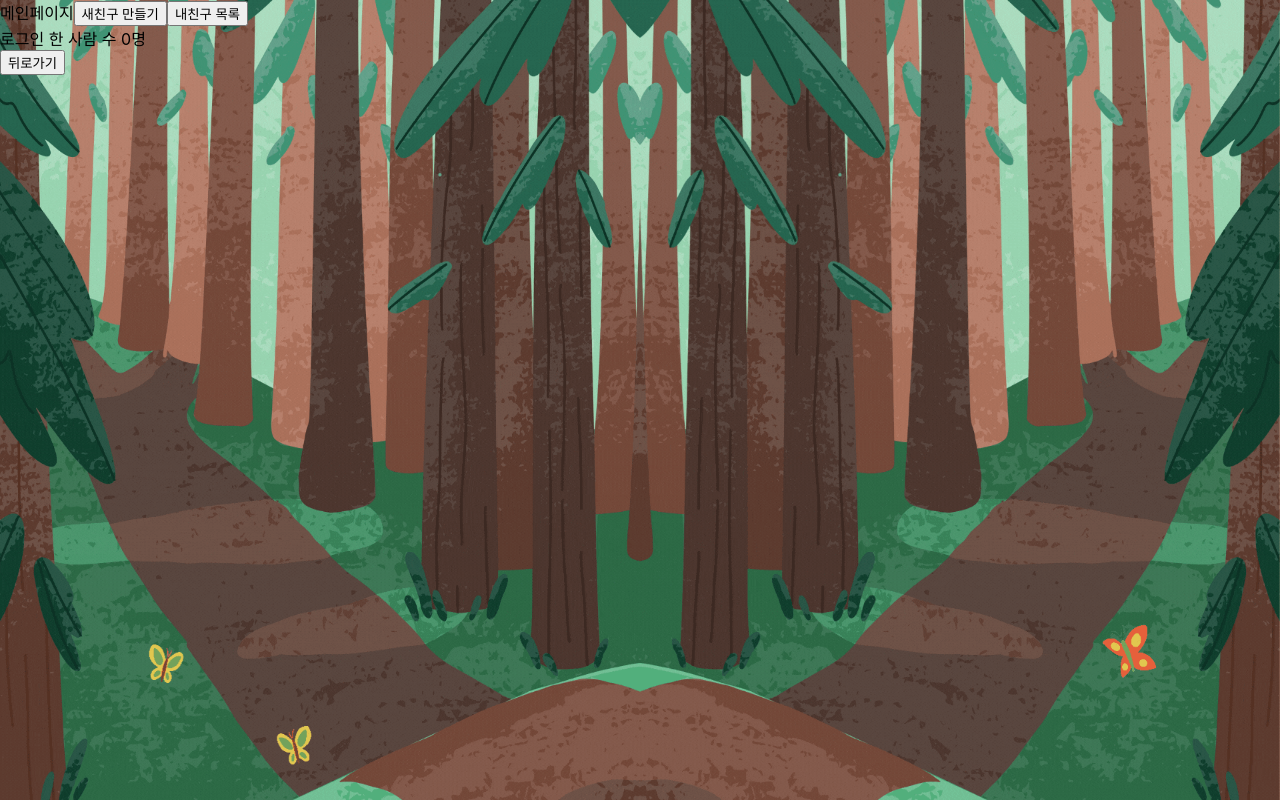
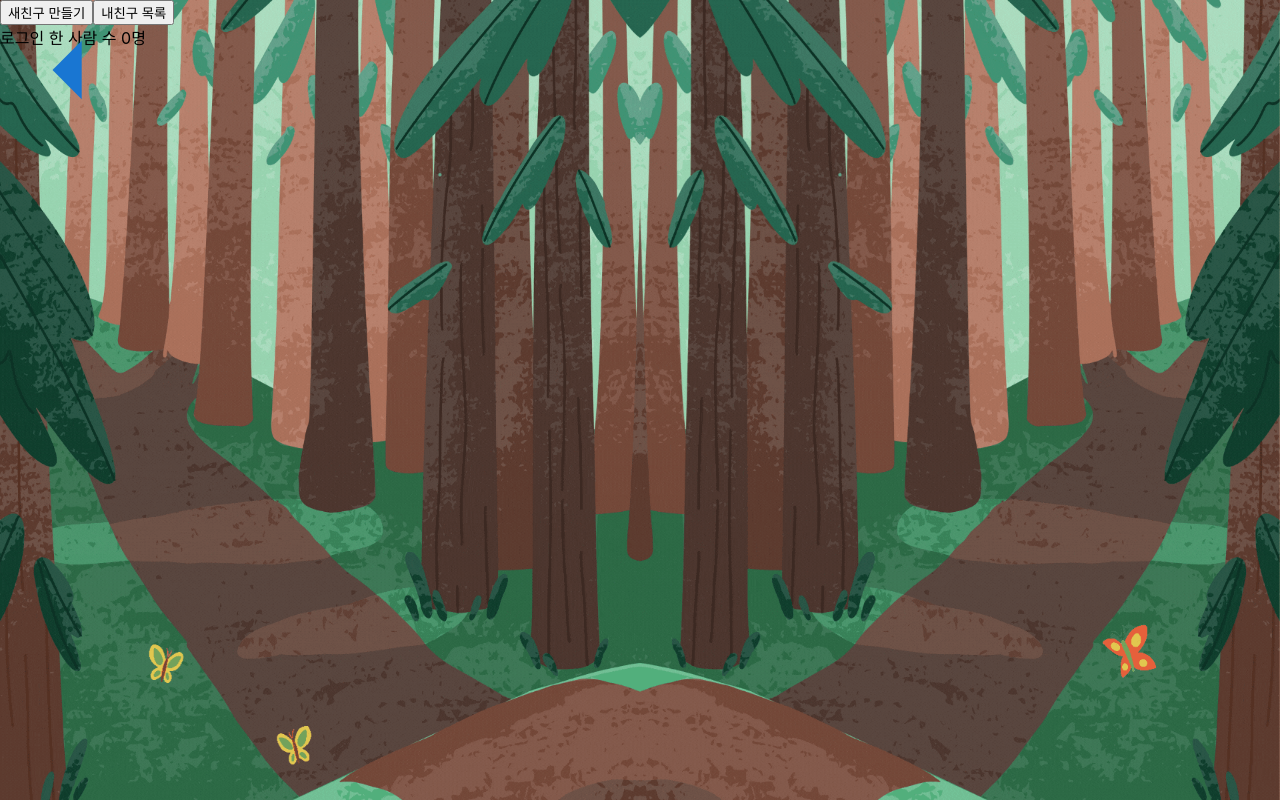
Before and after one commit to bnk159hair/Eoullim, a React (Create React App) app in the folder front-end/: page / in a window 1280 px wide. Built offline with nearby package versions, Linux system fonts and the light colour scheme; what @tensorflow/tfjs would draw is missing.

Commit message:
FE-FEAT : 뒤로가기 버튼 추가

```diff
--- a/front-end/package.json
+++ b/front-end/package.json
@@ -6,6 +6,7 @@
     "@emotion/react": "^11.11.1",
     "@emotion/styled": "^11.11.0",
     "@material-ui/core": "^4.12.4",
+    "@mui/icons-material": "^5.14.3",
     "@mui/material": "^5.14.3",
     "@mui/system": "^5.14.3",
     "@tensorflow-models/facemesh": "^0.0.5",
--- a/front-end/src/pages/MainPage/Main.tsx
+++ b/front-end/src/pages/MainPage/Main.tsx
@@ -1,28 +1,33 @@
-import React from 'react';
-import LoginUser from '../../components/main/LoginUser';
-import { useNavigate } from 'react-router-dom';
-import { MainPageContainer} from './Main.styles'
+import React from "react";
+import LoginUser from "../../components/main/LoginUser";
+import { useNavigate } from "react-router-dom";
+import { MainPageContainer } from "./Main.styles";
+import ArrowLeftIcon from "@mui/icons-material/ArrowLeft";
 
 const Main = () => {
   const navigate = useNavigate();
 
   const getNewFriend = () => {
-    navigate('/session');
+    navigate("/session");
   };
 
   const handleFriendsClick = () => {
-    navigate('/friends');
+    navigate("/friends");
   };
   const getBack = () => {
-    navigate('/profile');
+    navigate("/profile");
   };
   return (
     <MainPageContainer>
-      메인페이지
+      <ArrowLeftIcon
+        onClick={getBack}
+        sx={{ fontSize: "140px", position: "absolute", top: "0", left: "0" }}
+        color='primary'
+      />
+
       <button onClick={getNewFriend}>새친구 만들기</button>
       <button onClick={handleFriendsClick}>내친구 목록</button>
       <LoginUser />
-      <button onClick={getBack}>뒤로가기</button>
     </MainPageContainer>
   );
 };
```
Also changed, not shown: 1 other file (tests, documents, lock files or other folders).
